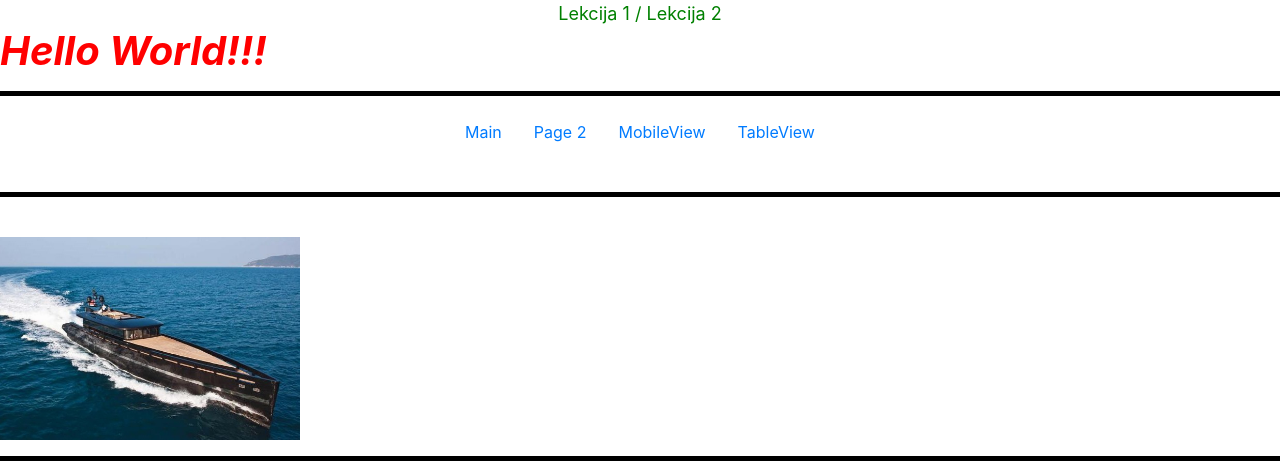
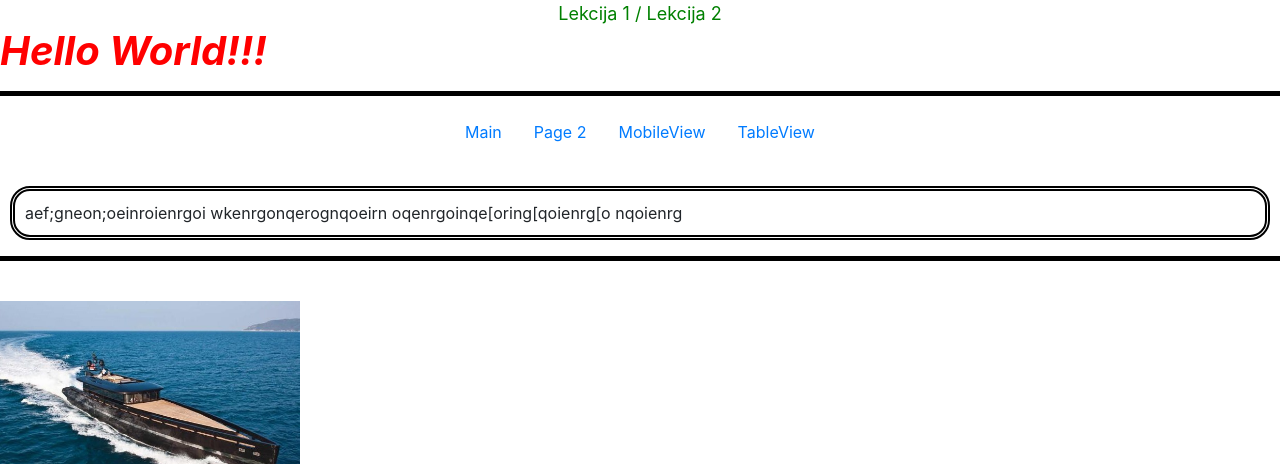
Before and after one commit to JevgenijsKurdeko/JavaScript-WebSkola-, a plain HTML site: page index.html in a window 1280 px wide. Shown: the top 464 px of the page. Drawn offline with nearby package versions, Linux system fonts and the light colour scheme.

Commit message:
index add p

```diff
--- a/index.html
+++ b/index.html
@@ -39,6 +39,7 @@
 
 
    <br>
+   <p>aef;gneon;oeinroienrgoi wkenrgonqerognqoeirn oqenrgoinqe[oring[qoienrg[o nqoienrg</p>
    <hr>
    <br>
 
```
Also changed, not shown: TabletViewSingUp.html (+1 -1 lines).
